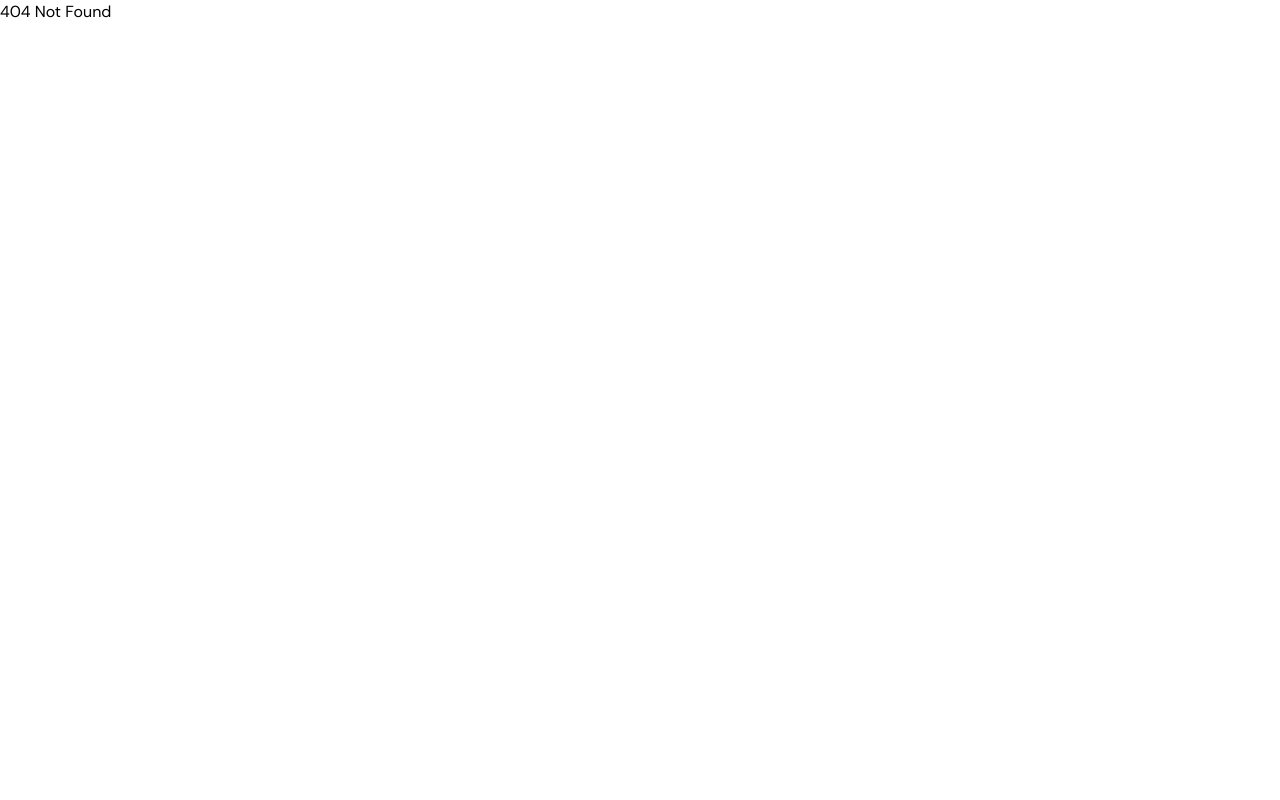
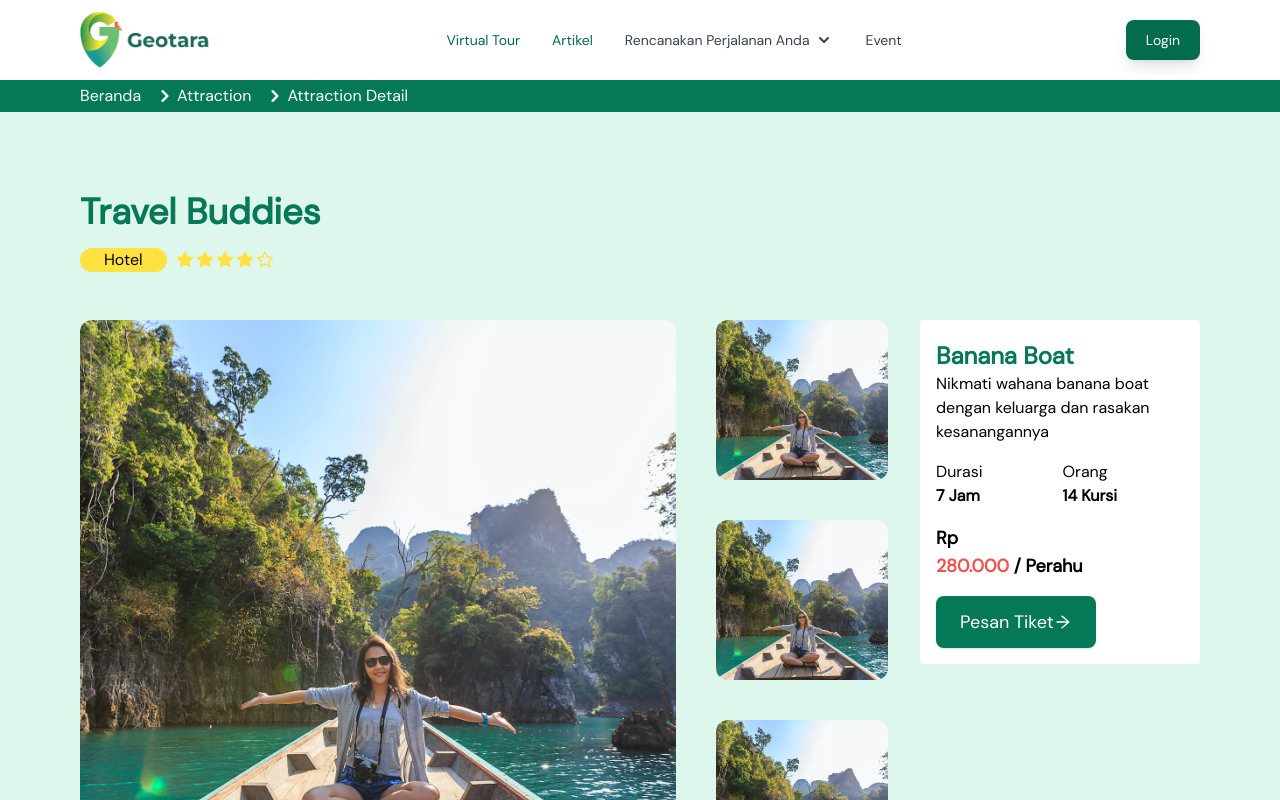
Before and after one commit to progantara/fe-geotara-portal, a React (Create React App) app: page /attraction/detail in a window 1280 px wide. Before the commit this address had no page. Shown: the top 800 px of the page. Built offline with nearby package versions, Linux system fonts and the light colour scheme.

Commit message:
perdetailan beres

```diff
--- a/src/App.js
+++ b/src/App.js
@@ -20,19 +20,24 @@ import MerhcantAndSourvenir from './Pages/MerhcantAndSourvenir';
 import MerhcantAndSourvenirDetail from './Pages/MerhcantAndSourvenir/detail';
 
 import Restaurant from './Pages/Restaurant';
+import RestaurantDetail from './Pages/Restaurant/detail';
 
 import Attraction from './Pages/Attraction';
+import AttractionDetail from './Pages/Attraction/detail';
 
 function App() {
 	return (
 		<>
 			<Router>
 				<Routes>
+					{/* Auth */}
 					<Route path="/Login" element={<Login />} />
 					<Route path="/Regis" element={<Regis />} />
 					<Route path="/Forgot" element={<Forgot />} />
 
+					{/* Landing */}
 					<Route exact path="/" element={<Home />} />
+
 					<Route path="/artikel" element={<Artikel />} />
 					<Route path="/event" element={<Event />} />
 					<Route path="/virtual-tour" element={<Virtual />} />
@@ -45,12 +50,19 @@ function App() {
 					<Route exact path="/tour-travel" element={<TourAndTravel />} />
 					<Route path="/tour-travel/detail" element={<TourAndTravelDetail />} />
 
+					{/* Merchant And Sourvenir */}
 					<Route exact path="/merchant-sourvenir" element={<MerhcantAndSourvenir />} />
 					<Route path="/merchant-sourvenir/detail" element={<MerhcantAndSourvenirDetail />} />
 
-					<Route path="/restaurant" element={<Restaurant />} />
-					<Route path="/attraction" element={<Attraction />} />
+					{/* Restaurant */}
+					<Route exact path="/restaurant" element={<Restaurant />} />
+					<Route path="/restaurant/detail" element={<RestaurantDetail />} />
 
+					{/* Attraction */}
+					<Route exact path="/attraction" element={<Attraction />} />
+					<Route path="/attraction/detail" element={<AttractionDetail />} />
+
+					{/* 404 */}
 					<Route path="*" element={<h1>404 Not Found</h1>} />
 				</Routes>
 			</Router>
--- /dev/null
+++ b/src/Component/Card/Card-no-button.jsx
@@ -0,0 +1,32 @@
+import { AiFillStar, AiOutlineStar } from 'react-icons/ai';
+import { BiMap } from 'react-icons/bi';
+
+import { Link } from 'react-router-dom';
+
+function Card(props) {
+	return (
+		<div className=" flex flex-col px-6 py-4 space-y-2 overflow-hidden bg-white rounded-[2rem] text-primary ">
+			<img src={props.image} alt="background hero" className="h-[15.75rem] rounded-3xl" />
+			<div>
+				<p className="text-2xl font-bold text-left">Vanada Bugeul Cottage</p>
+				<p className="flex items-center">
+					<BiMap />
+					Ciwaru, Ciemas
+				</p>
+			</div>
+			<div className="flex items-center">
+				<AiFillStar size={20} color="yellow" />
+				<AiFillStar size={20} color="yellow" />
+				<AiFillStar size={20} color="yellow" />
+				<AiFillStar size={20} color="yellow" />
+				<AiOutlineStar size={20} color="yellow" />
+				<p className="ml-2 text-black">(365)</p>
+			</div>
+			<div className="flex items-center justify-center">
+				<p className="text-2xl font-extrabold">Rp 1,097,561</p>
+			</div>
+		</div>
+	);
+}
+
+export default Card;
--- /dev/null
+++ b/src/Pages/Attraction/detail.jsx
@@ -0,0 +1,99 @@
+import React from 'react';
+
+import PortalTemplate from '../../Component/Layout';
+
+import { AiFillStar, AiOutlineStar } from 'react-icons/ai';
+import { AiOutlineArrowRight } from 'react-icons/ai';
+
+const AttractionDetail = () => {
+	const items = [
+		{ label: 'Attraction', url: '/Attraction' },
+		{ label: 'Attraction Detail', url: '/Attraction/detail' },
+	];
+
+	return (
+		<PortalTemplate items={items}>
+			<div className="flex flex-col p-20 bg-green-100">
+				<section>
+					<div className="flex flex-col text-primary">
+						<p className="text-4xl font-bold">Travel Buddies</p>
+						<div className="flex items-center mt-4 mb-2">
+							<p className="text-black px-6 mr-2 rounded-3xl bg-[#FFE141]">Hotel</p>
+							<AiFillStar size={20} color="#FFE141" />
+							<AiFillStar size={20} color="#FFE141" />
+							<AiFillStar size={20} color="#FFE141" />
+							<AiFillStar size={20} color="#FFE141" />
+							<AiOutlineStar size={20} color="#FFE141" />
+						</div>
+					</div>
+					<div className="flex my-10">
+						<div class="grid grid-cols-4 gap-10 pr-8 w-3/4">
+							<div
+								class="row-span-3 col-span-3 rounded-xl relative h-[35rem] w-full bg-center bg-cover"
+								style={{
+									backgroundImage: `url(${process.env.PUBLIC_URL}/images/hero.jpg)`,
+								}}
+							></div>
+							<div
+								class="  rounded-xl relative w-full bg-center bg-cover"
+								style={{
+									backgroundImage: `url(${process.env.PUBLIC_URL}/images/hero.jpg)`,
+								}}
+							></div>
+							<div
+								class="  rounded-xl relative w-full bg-center bg-cover"
+								style={{
+									backgroundImage: `url(${process.env.PUBLIC_URL}/images/hero.jpg)`,
+								}}
+							></div>
+							<div
+								class="  rounded-xl relative w-full bg-center bg-cover"
+								style={{
+									backgroundImage: `url(${process.env.PUBLIC_URL}/images/hero.jpg)`,
+								}}
+							></div>
+						</div>
+						<div className="w-1/4">
+							<div className="flex flex-col px-4 pt-5 space-y-4 bg-white rounded">
+								<div>
+									<p className="text-2xl font-bold text-primary">
+										Banana Boat
+									</p>
+									<p>
+										Nikmati wahana banana boat dengan
+										keluarga dan rasakan kesanangannya
+									</p>
+								</div>
+								<div className="flex space-x-20 w-full">
+									<div>
+										<p>Durasi</p>
+										<p className="font-bold">7 Jam</p>
+									</div>
+									<div>
+										<p>Orang</p>
+										<p className="font-bold">14 Kursi</p>
+									</div>
+								</div>
+								<div className="text-lg ">
+									<p className="font-bold">Rp</p>
+									<p className="font-bold text-red-500">
+										280.000{' '}
+										<span className="text-black">
+											/ Perahu
+										</span>
+									</p>
+									<button className="flex mt-4 items-center px-6 py-3 text-white rounded-lg shadow bg-primary">
+										Pesan Tiket <AiOutlineArrowRight />
+									</button>
+								</div>
+								<p></p>
+							</div>
+						</div>
+					</div>
+				</section>
+			</div>
+		</PortalTemplate>
+	);
+};
+
+export default AttractionDetail;
--- a/src/Pages/Attraction/index.jsx
+++ b/src/Pages/Attraction/index.jsx
@@ -150,7 +150,7 @@ const Attraction = () => {
 						</div>
 						<div className="grid grid-cols-3 gap-14 ">
 							{data.map((data, index) => {
-								return <Card key={index} image={BgHero} />;
+								return <Card key={index} image={BgHero} link={'/attraction/detail'} />;
 							})}
 						</div>
 						<div className="flex justify-center my-20">
--- a/src/Pages/MerhcantAndSourvenir/detail.jsx
+++ b/src/Pages/MerhcantAndSourvenir/detail.jsx
@@ -2,7 +2,6 @@ import React from 'react';
 
 import PortalTemplate from '../../Component/Layout';
 
-import BgHero from '../../Assets/img/hero.jpg';
 import { AiFillStar, AiOutlineStar } from 'react-icons/ai';
 import { BiMap } from 'react-icons/bi';
 import { BsHouseDoor } from 'react-icons/bs';
--- /dev/null
+++ b/src/Pages/Restaurant/detail.jsx
@@ -0,0 +1,62 @@
+import React from 'react';
+
+import PortalTemplate from '../../Component/Layout';
+import Card from '../../Component/Card/Card-no-button';
+
+import BgHero from '../../Assets/img/hero.jpg';
+
+import { BiMap } from 'react-icons/bi';
+
+const RestaurantDetail = () => {
+	const items = [
+		{ label: 'Restaurant', url: '/Restaurant' },
+		{ label: 'Restaurant Detail', url: '/Restaurant/detail' },
+	];
+
+	let data = [1, 2, 3, 4, 5, 6];
+
+	return (
+		<PortalTemplate items={items}>
+			<div className="flex flex-col p-20 space-y-10 bg-green-100 text-primary">
+				<section>
+					<div className="text-center">
+						<p className="font-bold text-4xl">Ghizra Kitchen</p>
+						<p>Ghizra Kitchen terletak di Kota Sukabumi, Jawa Barat. Perusahaan ini bekerja di industri berikut: Restoran.</p>
+						<img src={BgHero} alt="background" className="mt-2" />
+					</div>
+				</section>
+
+				<section>
+					<div className="flex flex-col text-primary">
+						<p className="text-4xl font-bold">Location Info</p>
+						<div className="flex items-center">
+							<BiMap size={20} />
+							<p>Ciwaru, Ciemas, Sukabumi, West Java 43177</p>
+						</div>
+					</div>
+					<div className="flex mt-4">
+						<div
+							class="h-[9.5rem] w-full bg-center bg-cover"
+							style={{
+								backgroundImage: `url(${process.env.PUBLIC_URL}/images/hero.jpg)`,
+							}}
+						></div>
+					</div>
+				</section>
+				<section>
+					<div className="text-center">
+						<p className="font-bold text-4xl">Menu</p>
+
+						<div className="grid grid-cols-3 gap-14 ">
+							{data.map((data, index) => {
+								return <Card key={index} image={BgHero} link={'/attraction/detail'} />;
+							})}
+						</div>
+					</div>
+				</section>
+			</div>
+		</PortalTemplate>
+	);
+};
+
+export default RestaurantDetail;
--- a/src/Pages/Restaurant/index.jsx
+++ b/src/Pages/Restaurant/index.jsx
@@ -150,7 +150,7 @@ const Restaurant = () => {
 						</div>
 						<div className="grid grid-cols-3 gap-14 ">
 							{data.map((data, index) => {
-								return <Card key={index} image={BgHero} />;
+								return <Card key={index} image={BgHero} link={'/restaurant/detail'} />;
 							})}
 						</div>
 						<div className="flex justify-center my-20">
--- a/src/Pages/TourAndTravel/detail.jsx
+++ b/src/Pages/TourAndTravel/detail.jsx
@@ -2,7 +2,6 @@ import React from 'react';
 
 import PortalTemplate from '../../Component/Layout';
 
-import BgHero from '../../Assets/img/hero.jpg';
 import { AiFillStar, AiOutlineStar } from 'react-icons/ai';
 import { BiMap } from 'react-icons/bi';
 import { AiOutlineArrowRight } from 'react-icons/ai';
```
